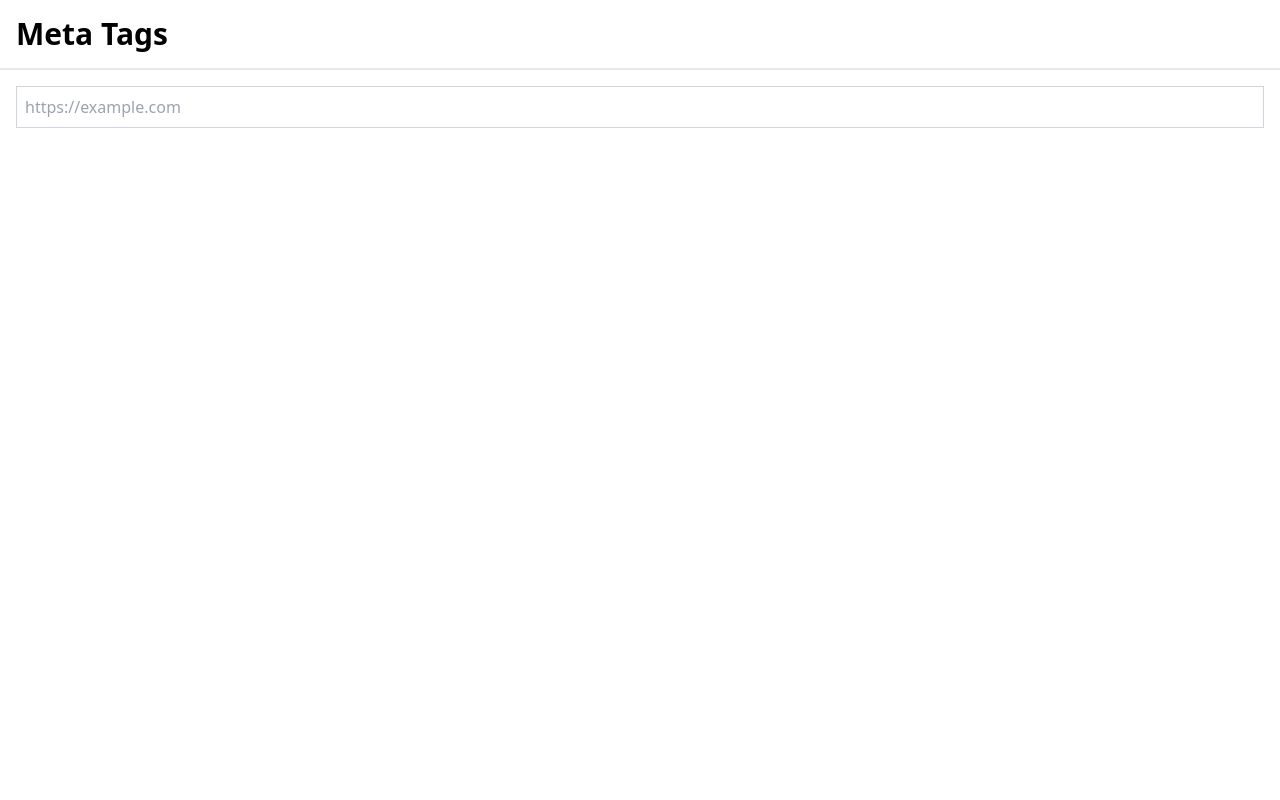
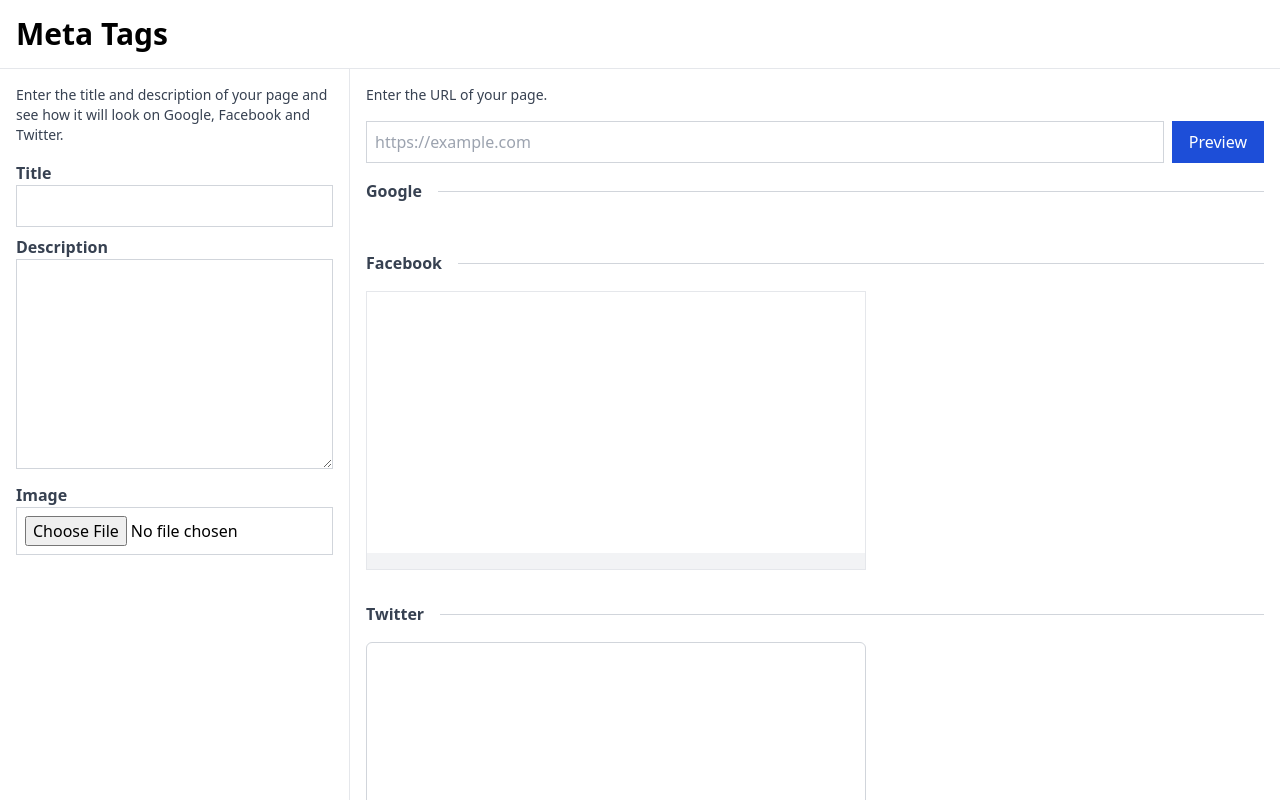
Before and after one commit to johntayl/metatags, a Next.js app: page / in a window 1280 px wide. Shown: the top 800 px of the page. Built offline with nearby package versions, Linux system fonts and the light colour scheme.

Commit message:
feat(preview): Added form fields to edit preview content.

```diff
--- /dev/null
+++ b/components/CodePreview/index.tsx
@@ -0,0 +1,49 @@
+import { MetaTags } from "../../types/meta";
+
+type CodePreviewProps = {
+  metaTags: MetaTags;
+};
+
+export default function CodePreview({ metaTags }: CodePreviewProps) {
+  const code = `
+  <!-- Site -->
+  <title>${metaTags.title}</title>
+  <meta name="description" content="${metaTags.description ?? ""}" />
+
+  <!-- Open Graph -->
+  <meta property="og:title" content="${metaTags.og_title ?? ""}" />
+  <meta property="og:description" content="${metaTags.og_description ?? ""}" />
+  <meta property="og:image" content="${metaTags.og_image ?? ""}" />
+  <meta property="og:url" content="${metaTags.og_url ?? ""}" />
+  <meta property="og:site_name" content="${metaTags.og_site_name ?? ""}" />
+
+  <!-- Twitter -->
+  <meta name="twitter:title" content="${metaTags.twitter_title ?? ""}" />
+  <meta name="twitter:description" content="${
+    metaTags.twitter_description ?? ""
+  }" />
+  <meta name="twitter:image" content="${metaTags.twitter_image ?? ""}" />
+  <meta name="twitter:site" content="${metaTags.twitter_site ?? ""}" />
+  `;
+
+  return (
+    <div className="px-4">
+      <div className="flex flex-row justify-between items-center">
+        <div className="font-bold text-gray-700">HTML</div>
+        <div className="flex-1 ml-4">
+          <hr className="border-t-[1px] border-gray-300" />
+        </div>
+      </div>
+
+      <p className="my-2 text-sm">
+        Paste this code into the <code>&lt;head&gt;</code> of your website.
+      </p>
+
+      <div className="py-2"></div>
+
+      <div className="rounded-md bg-gray-200 p-4 overflow-x-scroll w-full">
+        <pre className="whitespace-pre-line text-sm">{code}</pre>
+      </div>
+    </div>
+  );
+}
--- /dev/null
+++ b/components/FacebookPreview/index.tsx
@@ -0,0 +1,38 @@
+import { MetaTags } from "../../types/meta";
+
+type FacebookPreviewProps = {
+  metaTags: MetaTags;
+};
+
+export default function FacebookPreview({ metaTags }: FacebookPreviewProps) {
+  return (
+    <div className="px-4">
+      <div className="flex flex-row justify-between items-center">
+        <div className="font-bold text-gray-700">Facebook</div>
+        <div className="flex-1 ml-4">
+          <hr className="border-t-[1px] border-gray-300" />
+        </div>
+      </div>
+
+      <div className="py-2"></div>
+
+      <div className="w-[500px]">
+        <div className="flex flex-col justify-start items-start border-[1px] border-gray-200">
+          <div
+            className="relative w-[500px] h-[261px] bg-no-repeat bg-center bg-cover"
+            style={{
+              backgroundImage: `url('${metaTags.og_image}')`
+            }}
+          ></div>
+          <div className="flex flex-col justify-start items-start bg-[#f2f3f5] p-2 w-full">
+            <div className="uppercase text-sm text-gray-500">
+              {metaTags.og_site_name}
+            </div>
+            <div className="font-bold">{metaTags.og_title}</div>
+            <div className="text-sm">{metaTags.og_description}</div>
+          </div>
+        </div>
+      </div>
+    </div>
+  );
+}
--- /dev/null
+++ b/components/GooglePreview/index.tsx
@@ -0,0 +1,26 @@
+import { MetaTags } from "../../types/meta";
+
+type GooglePreviewProps = {
+  metaTags: MetaTags;
+};
+
+export default function GooglePreview({ metaTags }: GooglePreviewProps) {
+  return (
+    <div className="px-4">
+      <div className="flex flex-row justify-between items-center">
+        <div className="font-bold text-gray-700">Google</div>
+        <div className="flex-1 ml-4">
+          <hr className="border-t-[1px] border-gray-300" />
+        </div>
+      </div>
+
+      <div className="py-2"></div>
+
+      <div>
+        <div className="text-[#1a0dab]">{metaTags.title}</div>
+        <div className="text-[#006621]">{metaTags.url}</div>
+        <div className="text-gray-700">{metaTags.description}</div>
+      </div>
+    </div>
+  );
+}
--- /dev/null
+++ b/components/TwitterPreview/index.tsx
@@ -0,0 +1,44 @@
+import { MetaTags } from "../../types/meta";
+
+type TwitterPreviewProps = {
+  metaTags: MetaTags;
+};
+
+export default function TwitterPreview({ metaTags }: TwitterPreviewProps) {
+  return (
+    <div className="px-4">
+      <div className="flex flex-row justify-between items-center">
+        <div className="font-bold text-gray-700">Twitter</div>
+        <div className="flex-1 ml-4">
+          <hr className="border-t-[1px] border-gray-300" />
+        </div>
+      </div>
+
+      <div className="py-2"></div>
+
+      <div className="w-[500px]">
+        <div className="flex flex-col justify-start items-start border-[1px] border-gray-300 rounded-md overflow-hidden">
+          <div
+            className="relative w-[500px] h-[261px] bg-no-repeat bg-center bg-cover"
+            style={{
+              backgroundImage: `url('${
+                metaTags.twitter_image || metaTags.og_image
+              }')`
+            }}
+          ></div>
+          <div className="flex flex-col justify-start items-start p-2 border-t-[1px] w-full">
+            <div className="uppercase text-sm font-bold">
+              {metaTags.twitter_title || metaTags.title}
+            </div>
+            <div className="text-sm my-1">
+              {metaTags.twitter_description || metaTags.description}
+            </div>
+            <div className="font-sm text-sm text-[#8899A6]">
+              {metaTags.twitter_site || metaTags.site_name}
+            </div>
+          </div>
+        </div>
+      </div>
+    </div>
+  );
+}
--- a/package.json
+++ b/package.json
@@ -16,6 +16,7 @@
     "postcss": "^8.4.14",
     "react": "18.2.0",
     "react-dom": "18.2.0",
+    "react-hook-form": "^7.42.1",
     "tailwindcss": "^3.1.6"
   },
   "devDependencies": {
--- a/pages/_app.tsx
+++ b/pages/_app.tsx
@@ -49,11 +49,13 @@ const Layout = ({ children }: LayoutProps) => {
         <meta property="twitter:creator" content="@johntayl89" />
       </Head>
 
-      <div className="p-4 border-b-2">
-        <h1 className="text-3xl font-bold">Meta Tags</h1>
+      <div className="flex flex-col w-full min-h-screen">
+        <div className="p-4 border-b-[1px]">
+          <h1 className="text-3xl font-bold">Meta Tags</h1>
+        </div>
+
+        <div className="flex-1">{children}</div>
       </div>
-
-      <div className="content">{children}</div>
 
       {/* <!-- Global site tag (gtag.js) - Google Analytics --> */}
       <Script
--- a/pages/index.tsx
+++ b/pages/index.tsx
@@ -1,218 +1,193 @@
-import axios from "axios";
 import type { NextPage, NextPageContext } from "next";
-import { useState } from "react";
+import { ChangeEventHandler, useState } from "react";
+import { useForm } from "react-hook-form";
+
+import CodePreview from "../components/CodePreview";
+import FacebookPreview from "../components/FacebookPreview";
+import GooglePreview from "../components/GooglePreview";
+import TwitterPreview from "../components/TwitterPreview";
 import { MetaTags } from "../types/meta";
+import { fetchUrl } from "../utils/fetchUrl";
 
-let timeout: any = null;
+const Home: NextPage<{ initialMetaTags: MetaTags | null }> = ({
+  initialMetaTags
+}) => {
+  const [url, setUrl] = useState(initialMetaTags?.url || "");
+  const [loading, setLoading] = useState(false);
 
-const fetchUrl = (url: string, baseUrl?: string) => {
-  if (!baseUrl && window && window.location && window.location.host) {
-    let protocol = `https://`;
+  const { register, getValues, setValue, reset, watch } = useForm<MetaTags>({
+    mode: "onChange",
+    defaultValues: {
+      title: initialMetaTags?.title || "",
+      description: initialMetaTags?.description || "",
+      image: initialMetaTags?.image || "",
+      og_title: initialMetaTags?.og_title || "",
+      og_description: initialMetaTags?.og_description || "",
+      og_image: initialMetaTags?.og_image || "",
+      og_site_name: initialMetaTags?.og_site_name || "",
+      og_url: initialMetaTags?.url || "",
+      twitter_title:
+        initialMetaTags?.twitter_title || initialMetaTags?.og_title || "",
+      twitter_description:
+        initialMetaTags?.twitter_description ||
+        initialMetaTags?.og_description ||
+        "",
+      twitter_image:
+        initialMetaTags?.twitter_image || initialMetaTags?.og_image || "",
+      twitter_site:
+        initialMetaTags?.twitter_site || initialMetaTags?.og_site_name || "",
+      url: initialMetaTags?.url || ""
+    }
+  });
 
-    if (window.location.host.includes("localhost")) {
-      protocol = `http://`;
+  watch();
+
+  const handlePreview = (formData: FormData) => {
+    fetchMetaData(formData.url);
+  };
+
+  const handleFileChange: ChangeEventHandler<HTMLInputElement> = (e) => {
+    if (e.target.files && e.target.files.length > 0) {
+      const file = e.target.files[0];
+      const reader = new FileReader();
+      reader.readAsDataURL(file);
+      reader.onloadend = () => {
+        setValue("og_image", reader.result as string);
+        setValue("twitter_image", reader.result as string);
+      };
     }
+  };
 
-    baseUrl = `${protocol}${window.location.host}`;
-  }
-  return axios
-    .get(`${baseUrl}/api/meta?url=${encodeURI(url)}`)
-    .then((res) => res.data);
-};
+  const fetchMetaData = (url: string) => {
+    if (url) {
+      setUrl(url);
+      const searchParams = new URLSearchParams(window.location.search);
+      searchParams.set("url", encodeURI(url));
+      window.history.pushState("", "", `?${searchParams.toString()}`);
+      setLoading(true);
+      fetchUrl(url).then((data) => {
+        setLoading(false);
+        reset({ ...data, url: url, og_image: "", twitter_image: "" });
+      });
+    }
+  };
 
-const GooglePreview = ({ metaTags }: { metaTags: MetaTags }) => {
   return (
-    <div className="px-4">
-      <div className="flex flex-row justify-between items-center">
-        <div className="font-bold text-gray-700">Google</div>
-        <div className="flex-1 ml-4">
-          <hr className="border-t-[1px] border-gray-300" />
+    <div className="flex flex-row">
+      {/* left sidebar form */}
+      <div className="w-[350px] border-r-[1px] border-solid border-gray-200">
+        <div className="p-4">
+          <p className="mb-4 text-gray-700 text-sm">
+            Enter the title and description of your page and see how it will
+            look on Google, Facebook and Twitter.
+          </p>
+          <form className="flex flex-col justify-start items-start gap-2 w-full">
+            <div className="w-full">
+              <label className="font-bold text-gray-700">Title</label>
+              <input
+                className="border-[1px] border-gray-300 p-2 w-full"
+                type="text"
+                {...register("title", {
+                  onChange: (e) => {
+                    setValue("title", e.target.value);
+                    setValue("og_title", e.target.value);
+                    setValue("twitter_title", e.target.value);
+                  }
+                })}
+              />
+            </div>
+            <div className="w-full">
+              <label className="font-bold text-gray-700">Description</label>
+              <textarea
+                className="border-[1px] border-gray-300 p-2 w-full"
+                rows={8}
+                {...register("description", {
+                  onChange: (e) => {
+                    setValue("description", e.target.value);
+                    setValue("og_description", e.target.value);
+                    setValue("twitter_description", e.target.value);
+                  }
+                })}
+              ></textarea>
+            </div>
+
+            <div className="w-full">
+              <label className="font-bold text-gray-700">Image</label>
+              <input
+                className="border-[1px] border-gray-300 p-2 w-full"
+                type="file"
+                accept="image/jpeg, image/jpg"
+                onChange={handleFileChange}
+              />
+            </div>
+          </form>
         </div>
       </div>
 
-      <div className="py-2"></div>
+      <div className="flex-1">
+        <div className="p-4">
+          <p className="mb-4 text-sm text-gray-700">
+            Enter the URL of your page.
+          </p>
+          <SearchForm url={initialMetaTags?.url} onSubmit={handlePreview} />
+        </div>
 
-      <div>
-        <div className="text-[#1a0dab]">{metaTags.title}</div>
-        <div className="text-[#006621]">{metaTags.url}</div>
-        <div className="text-gray-700">{metaTags.description}</div>
+        {loading && (
+          <div className="p-4">
+            <p>Reading {url}...</p>{" "}
+          </div>
+        )}
+
+        <GooglePreview metaTags={getValues()} />
+        <div className="py-4"></div>
+        <FacebookPreview metaTags={getValues()} />
+        <div className="py-4"></div>
+        <TwitterPreview metaTags={getValues()} />
+        <div className="py-4"></div>
+        <CodePreview metaTags={getValues()} />
+
+        <div className="py-4"></div>
       </div>
     </div>
   );
 };
 
-const FacebookPreview = ({ metaTags }: { metaTags: MetaTags }) => {
-  return (
-    <div className="px-4">
-      <div className="flex flex-row justify-between items-center">
-        <div className="font-bold text-gray-700">Facebook</div>
-        <div className="flex-1 ml-4">
-          <hr className="border-t-[1px] border-gray-300" />
-        </div>
-      </div>
-
-      <div className="py-2"></div>
-
-      <div className="w-[500px]">
-        <div className="flex flex-col justify-start items-start border-[1px] border-gray-200">
-          <div
-            className="relative w-[500px] h-[261px] bg-no-repeat bg-center bg-cover"
-            style={{
-              backgroundImage: `url('${metaTags.og_image})`
-            }}
-          ></div>
-          <div className="flex flex-col justify-start items-start bg-[#f2f3f5] p-2 w-full">
-            <div className="uppercase text-sm text-gray-500">
-              {metaTags.og_site_name}
-            </div>
-            <div className="font-bold">{metaTags.og_title}</div>
-            <div className="text-sm">{metaTags.og_description}</div>
-          </div>
-        </div>
-      </div>
-    </div>
-  );
+type FormData = {
+  url: string;
 };
 
-const TwitterPreview = ({ metaTags }: { metaTags: MetaTags }) => {
-  return (
-    <div className="px-4">
-      <div className="flex flex-row justify-between items-center">
-        <div className="font-bold text-gray-700">Twitter</div>
-        <div className="flex-1 ml-4">
-          <hr className="border-t-[1px] border-gray-300" />
-        </div>
-      </div>
-
-      <div className="py-2"></div>
-
-      <div className="w-[500px]">
-        <div className="flex flex-col justify-start items-start border-[1px] border-gray-300 rounded-md overflow-hidden">
-          <div
-            className="relative w-[500px] h-[261px] bg-no-repeat bg-center bg-cover"
-            style={{
-              backgroundImage: `url('${
-                metaTags.twitter_image || metaTags.og_image
-              }')`
-            }}
-          ></div>
-          <div className="flex flex-col justify-start items-start p-2 border-t-[1px] w-full">
-            <div className="uppercase text-sm font-bold">
-              {metaTags.twitter_title || metaTags.title}
-            </div>
-            <div className="text-sm my-1">
-              {metaTags.twitter_description || metaTags.description}
-            </div>
-            <div className="font-sm text-sm text-[#8899A6]">
-              {metaTags.twitter_site || metaTags.site_name}
-            </div>
-          </div>
-        </div>
-      </div>
-    </div>
-  );
+type SearchFormProps = {
+  url?: string;
+  onSubmit: (data: FormData) => void;
 };
 
-const CodePreview = ({ metaTags }: { metaTags: MetaTags }) => {
-  const code = `
-  <!-- Site -->
-  <title>${metaTags.title}</title>
-  <meta name="description" content="${metaTags.description}" />
-
-  <!-- Open Graph -->
-  <meta property="og:title" content="${metaTags.og_title}" />
-  <meta property="og:description" content="${metaTags.og_description}" />
-  <meta property="og:image" content="${metaTags.og_image}" />
-  <meta property="og:url" content="${metaTags.og_url}" />
-  <meta property="og:site_name" content="${metaTags.og_site_name}" />
-
-  <!-- Twitter -->
-  <meta name="twitter:title" content="${metaTags.twitter_title}" />
-  <meta name="twitter:description" content="${metaTags.twitter_description}" />
-  <meta name="twitter:image" content="${metaTags.twitter_image}" />
-  <meta name="twitter:site" content="${metaTags.twitter_site}" />
-  `;
+const SearchForm = ({ url, onSubmit }: SearchFormProps) => {
+  const { register, handleSubmit } = useForm<FormData>({
+    mode: "onChange",
+    defaultValues: {
+      url: url || ""
+    }
+  });
 
   return (
-    <div className="px-4">
-      <div className="flex flex-row justify-between items-center">
-        <div className="font-bold text-gray-700">HTML</div>
-        <div className="flex-1 ml-4">
-          <hr className="border-t-[1px] border-gray-300" />
-        </div>
-      </div>
+    <form
+      onSubmit={handleSubmit(onSubmit)}
+      className="flex flex-row justify-between items-start gap-2"
+    >
+      <input
+        className="border-[1px] border-gray-300 p-2 w-full"
+        type="text"
+        placeholder="https://example.com"
+        {...register("url", { required: true })}
+      />
 
-      <div className="py-2"></div>
-
-      <div className="rounded-md bg-gray-200 p-4 overflow-hidden">
-        <pre className="whitespace-pre-line">{code}</pre>
-      </div>
-    </div>
-  );
-};
-
-const Home: NextPage<{ initialMetaTags: MetaTags | null }> = ({
-  initialMetaTags
-}) => {
-  const [url, setUrl] = useState<string>();
-  const [metaTags, setMetaTags] = useState<MetaTags | null>(initialMetaTags);
-  const [loading, setLoading] = useState(false);
-
-  const handleChange = (e: React.ChangeEvent<HTMLInputElement>) => {
-    const { value } = e.target;
-    setUrl(value);
-
-    if (timeout) {
-      clearTimeout(timeout);
-    }
-
-    timeout = setTimeout(() => fetchMetaData(value), 1500);
-  };
-
-  const fetchMetaData = (url: string) => {
-    if (url) {
-      const searchParams = new URLSearchParams(window.location.search);
-      searchParams.set("url", encodeURI(url));
-      window.history.pushState("", "", `?${searchParams.toString()}`);
-      setLoading(true);
-      fetchUrl(url).then((data) => {
-        setMetaTags(data);
-        setLoading(false);
-      });
-    }
-  };
-
-  return (
-    <>
-      <div className="p-4">
-        <input
-          className="border-[1px] border-gray-300  p-2 w-full"
-          type="text"
-          name="url"
-          placeholder="https://example.com"
-          value={url}
-          onChange={handleChange}
-        />
-      </div>
-
-      {loading && (
-        <div className="p-4">
-          <p>Scanning {url}...</p>{" "}
-        </div>
-      )}
-
-      {metaTags && (
-        <>
-          <GooglePreview metaTags={metaTags} />
-          <div className="py-4"></div>
-          <FacebookPreview metaTags={metaTags} />
-          <div className="py-4"></div>
-          <TwitterPreview metaTags={metaTags} />
-          <div className="py-4"></div>
-          <CodePreview metaTags={metaTags} />
-        </>
-      )}
-    </>
+      <button
+        type="submit"
+        className="bg-blue-700 border border-blue-700 text-white px-4 py-2"
+      >
+        Preview
+      </button>
+    </form>
   );
 };
 
@@ -222,13 +197,11 @@ export async function getServerSideProps(context: NextPageContext) {
   const { req, query } = context;
 
   if (query.url) {
-    const metaTags = await fetchUrl(
-      decodeURIComponent(query.url as string),
-      `http://${req?.headers.host}`
-    );
+    const url = decodeURIComponent(query.url as string);
+    const metaTags = await fetchUrl(url, `http://${req?.headers.host}`);
     return {
       props: {
-        initialMetaTags: metaTags
+        initialMetaTags: { ...metaTags, url }
       }
     };
   }
--- /dev/null
+++ b/utils/fetchUrl.ts
@@ -0,0 +1,17 @@
+import axios from "axios";
+import { MetaTags } from "../types/meta";
+
+export const fetchUrl = (url: string, baseUrl?: string) => {
+  if (!baseUrl && window && window.location && window.location.host) {
+    let protocol = `https://`;
+
+    if (window.location.host.includes("localhost")) {
+      protocol = `http://`;
+    }
+
+    baseUrl = `${protocol}${window.location.host}`;
+  }
+  return axios
+    .get<MetaTags>(`${baseUrl}/api/meta?url=${encodeURI(url)}`)
+    .then((res) => res.data);
+};
```
Also changed, not shown: 1 other file (tests, documents, lock files or other folders).
